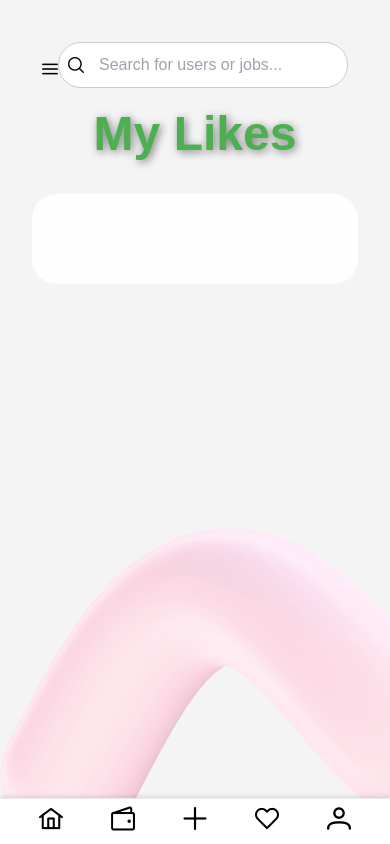
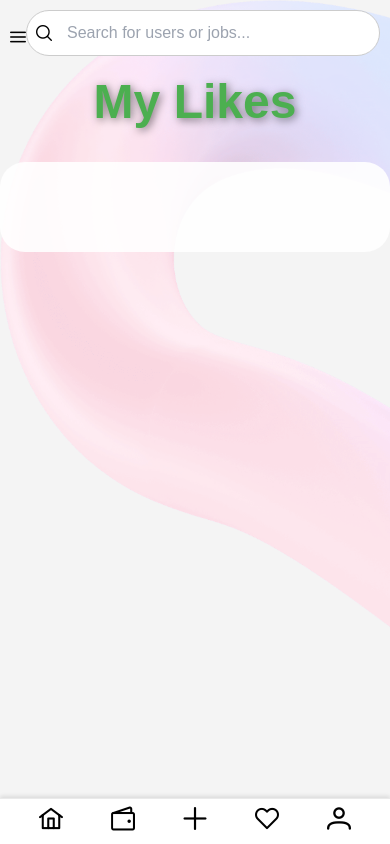
Before and after one commit to SENZAGlobalClassroom/UCVME, a Vue app in the folder app/view/: page /likes in a window 390 px wide. Built offline with nearby package versions, Linux system fonts and the light colour scheme; a web font is replaced by a local one.

Commit message:
refactored home and likes page vues to fit the rest ( wallet and cv)

```diff
--- a/app/view/src/components/Home.vue
+++ b/app/view/src/components/Home.vue
@@ -1,6 +1,4 @@
 <template>
-  <div class="page-background">
-    <TopBar></TopBar>
   <ScrollPanel style="width: 100%; height: 80dvh" class="posts-background">
     <div class="post-upload-container">
       <div class="post-upload-card">
@@ -19,7 +17,8 @@
             <button class="save-post" @click="likePost(posts[0])">
               <i class="pi pi-heart" style="margin-right: .5em;"></i> Save Post
             </button>
-              <button class="apply-post"><i class="fas fa-paper-plane"></i> Apply</button>
+            <button class="apply-post">
+              <i class="pi pi-send"></i> Apply</button>
           </div>
         </div>
       </div>
@@ -40,14 +39,14 @@
             <button class="save-post" @click="likePost(posts[1])">
               <i class="pi pi-heart" style="margin-right: .5em;"></i> Save Post
             </button>
-              <button class="apply-post"><i class="fas fa-paper-plane"></i> Apply</button>
+            <button class="apply-post">
+              <i class="pi pi-send"></i> Apply</button>
           </div>
         </div>
       </div>
       <!-- ... additional posts ... -->
     </div>
   </ScrollPanel>
-  </div>
 </template>
 
 <script setup>
@@ -83,15 +82,6 @@ function likePost(post) {
 </script>
 
 <style scoped>
-.page-background {
-  padding: 2rem;
-  background-color: #ededed98;
-  background-image: url('@/assets/Pastel_11.png');
-  background-size: cover;
-  background-repeat: no-repeat;
-  min-height: 100vh;
-}
-
 .posts-background {
   background-color: rgba(255, 255, 255, 0.9);
   width: 100%;
--- a/app/view/src/components/Likes.vue
+++ b/app/view/src/components/Likes.vue
@@ -4,8 +4,6 @@ console.log(likedPosts.value);
 </script>
 
 <template>
-  <div class="page-background">
-    <TopBar></TopBar>
     <h1>My Likes</h1>
     <div class="posts-background">
       <div class="post-upload-container">
@@ -28,18 +26,10 @@ console.log(likedPosts.value);
         </div>
       </div>
     </div>
-  </div>
 </template>
 
 <style scoped>
-.page-background {
-  padding: 2rem;
-  background-color: #ededed98;
-  background-image: url('@/assets/Pastel_11.png');
-  background-size: cover;
-  background-repeat: no-repeat;
-  min-height: 100vh;
-}
+
 .posts-background {
   background-color: rgba(255, 255, 255, 0.9);
   width: 100%;
--- a/app/view/src/views/HomeView.vue
+++ b/app/view/src/views/HomeView.vue
@@ -3,10 +3,45 @@ import Home from '@/components/Home.vue';
 
 </script>
 
-<template scoped>
-      <head>
-    <title>UCVME Home</title>
-  </head>
-    <Home />
-    <Navbar></Navbar>
+<template>
+  <div class="gray-background">
+      <TopBar></TopBar>
+      <Home />
+      <Navbar></Navbar>
+  </div>
 </template>
+
+<style>
+.card-container {
+    padding: 2rem;
+    background-color: rgba(255, 255, 255, 0.808);
+    align-items: center;
+}
+
+.button-container {
+    display: flex;
+    justify-content: center;
+    padding: 1rem;
+}
+
+.gray-background {
+    padding-top: 2rem;
+    padding-bottom: 2rem;
+    padding-left: 10dvw;
+    padding-right: 10dvw;
+    background-color: #ededed98;
+    background-image: url('@/assets/Pastel_13.png');
+    background-size: cover;
+    background-repeat: no-repeat;
+    min-height: 100vh;
+}
+
+@media (max-width: 767px) {
+    .gray-background {
+        padding-top: 0rem;
+        padding-bottom: 0rem;
+        padding-left: 0dvw;
+        padding-right: 0dvw;
+    }
+}
+</style>
--- a/app/view/src/views/LikesView.vue
+++ b/app/view/src/views/LikesView.vue
@@ -1,12 +1,47 @@
 <script setup>
-import Home from '@/components/Likes.vue';
+import Likes from '@/components/Likes.vue';
 
 </script>
 
-<template scoped>
-      <head>
-    <title>UCVME Likes</title>
-  </head>
-    <Home />
-    <Navbar></Navbar>
+<template>
+  <div class="gray-background">
+      <TopBar></TopBar>
+      <Likes />
+      <Navbar></Navbar>
+  </div>
 </template>
+
+<style>
+.card-container {
+    padding: 2rem;
+    background-color: rgba(255, 255, 255, 0.808);
+    align-items: center;
+}
+
+.button-container {
+    display: flex;
+    justify-content: center;
+    padding: 1rem;
+}
+
+.gray-background {
+    padding-top: 2rem;
+    padding-bottom: 2rem;
+    padding-left: 10dvw;
+    padding-right: 10dvw;
+    background-color: #ededed98;
+    background-image: url('@/assets/Pastel_13.png');
+    background-size: cover;
+    background-repeat: no-repeat;
+    min-height: 100vh;
+}
+
+@media (max-width: 767px) {
+    .gray-background {
+        padding-top: 0rem;
+        padding-bottom: 0rem;
+        padding-left: 0dvw;
+        padding-right: 0dvw;
+    }
+}
+</style>
```
Lines whose indentation alone changed are shown as unchanged.
